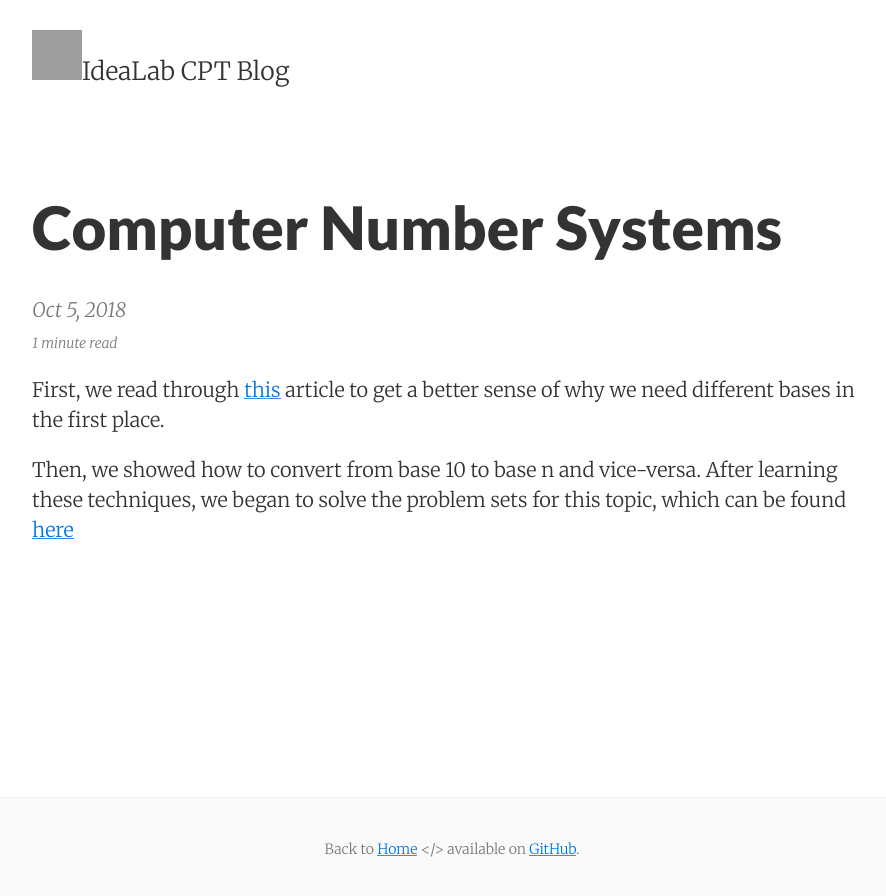
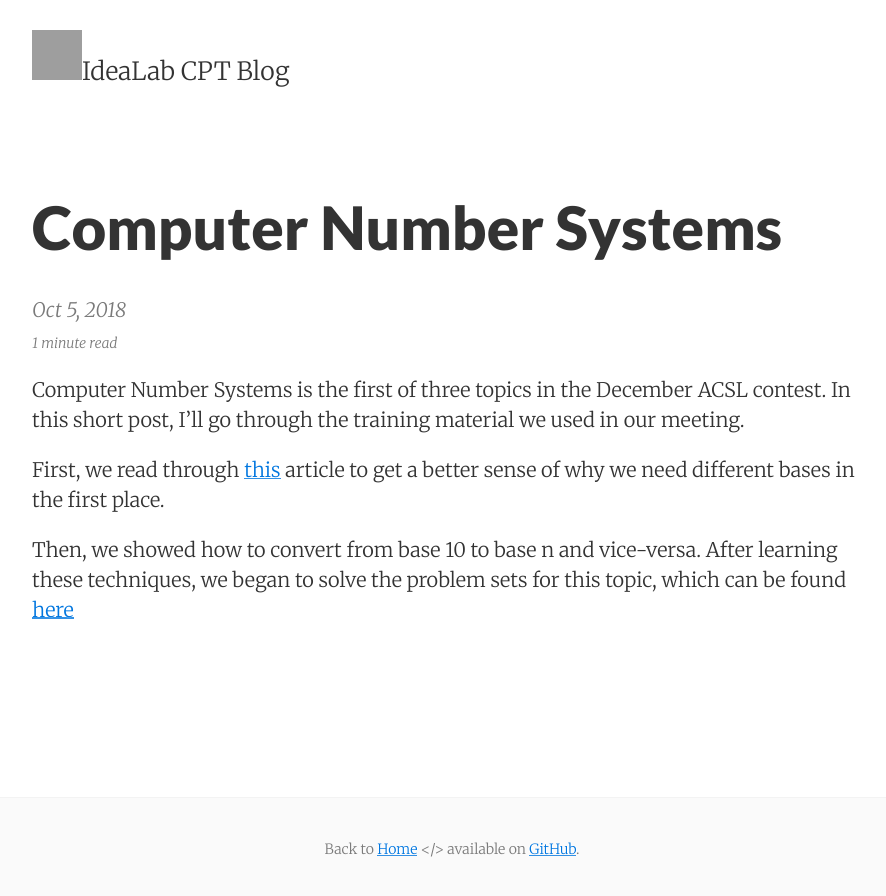
Before and after one commit to idea-lab/cpt-blog, a Jekyll site: the page built from _posts/2018-10-05-comp-numb-sys.md, in a window 1280 px wide. Shown: the top 896 px of the page, without its empty margins (188-1074 px from the left). Built offline with Jekyll 4.4.1, drawn with Linux system fonts in a browser that asks for light colours; grey boxes are pictures that could not be loaded.

Commit message:
Updated CNS and added ACSL info first blog post

```diff
--- a/_posts/2018-10-05-comp-numb-sys.md
+++ b/_posts/2018-10-05-comp-numb-sys.md
@@ -2,9 +2,14 @@
 layout:     post
 title:      Computer Number Systems
 date:       2018-10-05 07:42:29
-summary:    Resources for Computer Number Systems topic.
+summary:    Resources for Computer Number Systems.
+author:     Sanjit Bhat
 categories: comp1
 ---
+
+Computer Number Systems is the first of three topics in the December
+ACSL contest. In this short post, I'll go through the training material
+we used in our meeting.
 
 First, we read through
 [this](https://betterexplained.com/articles/numbers-and-bases/)
```
Also changed, not shown: _posts/2018-10-05-acsl-info.md (added, +39 -0 lines), 1 other file.
